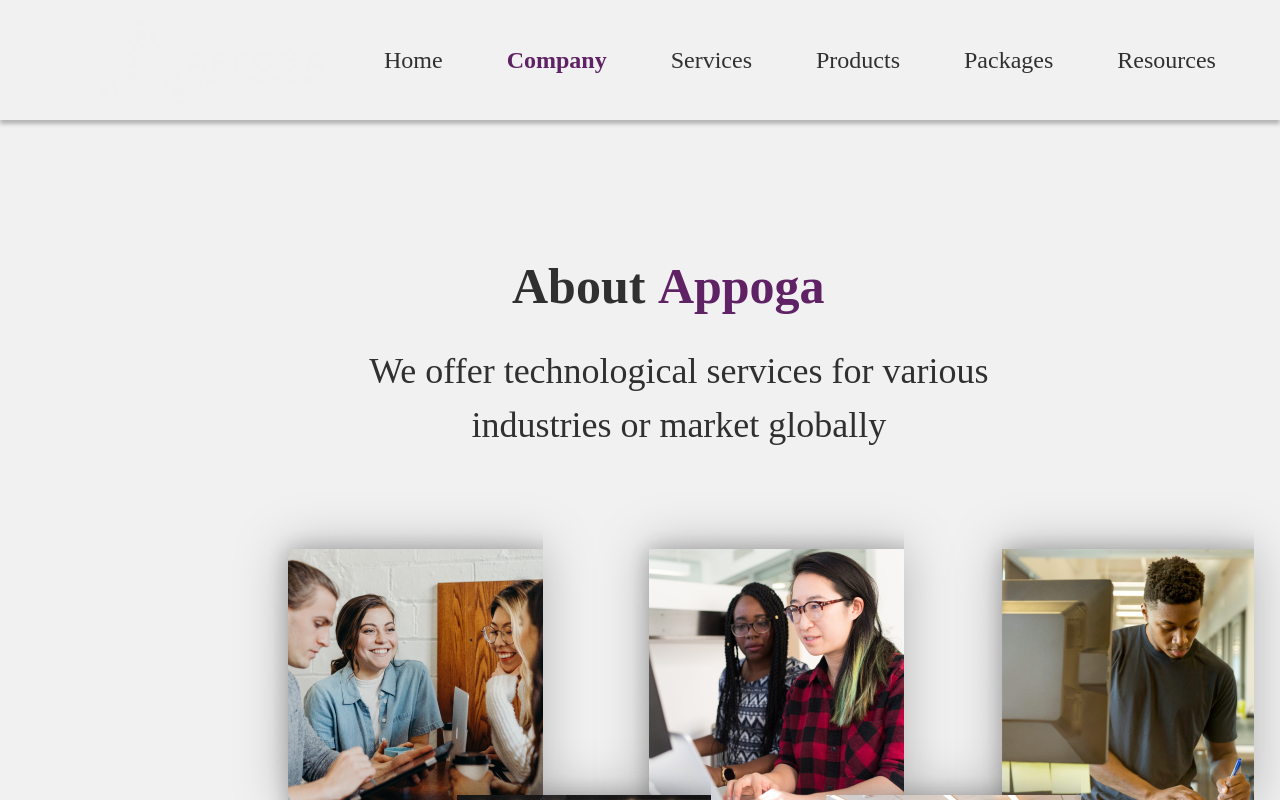
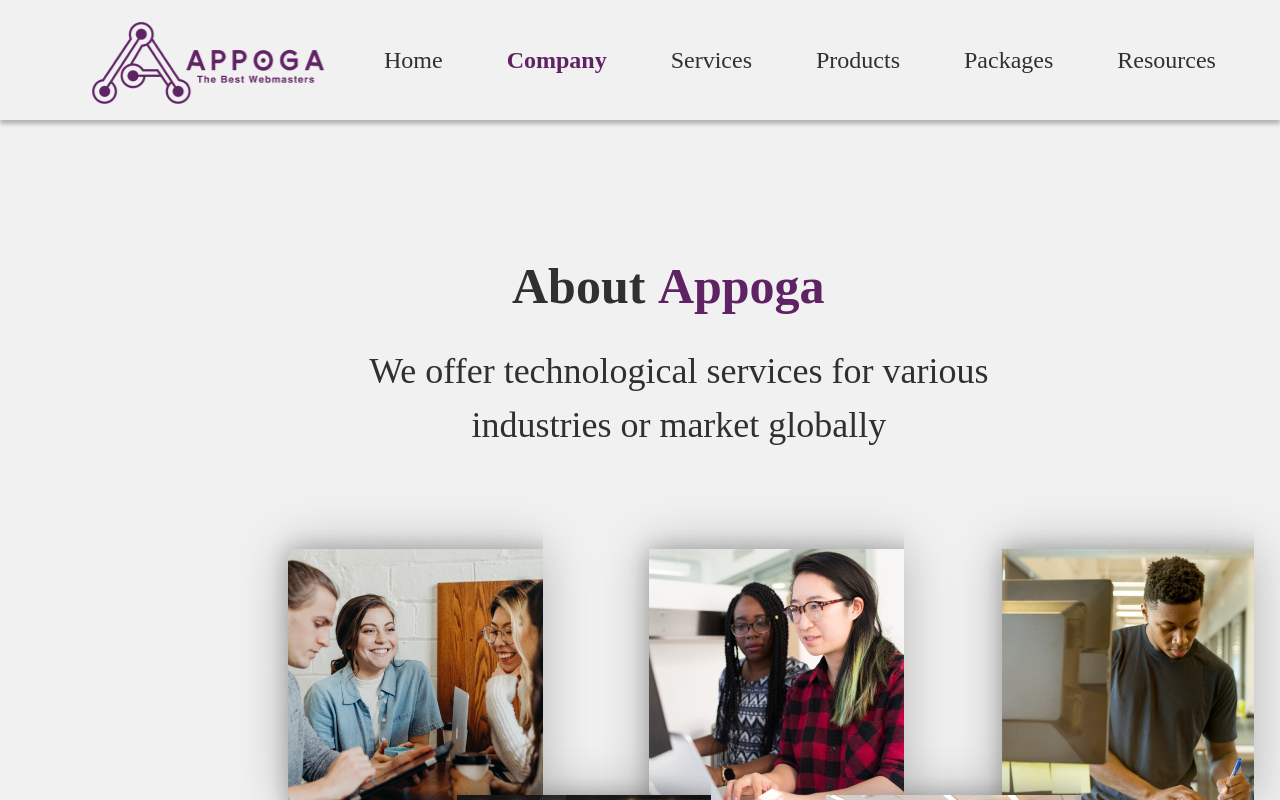
Before and after one commit to RxGoodness/IT-SERVICES-PROJECT-FE-, a React (Create React App) app: page /about in a window 1280 px wide. Shown: the top 800 px of the page. Built offline with nearby package versions, Linux system fonts and the light colour scheme.

Commit message:
Minor Update

```diff
--- a/src/components/About-Page/About.css
+++ b/src/components/About-Page/About.css
@@ -37,7 +37,7 @@
     top: 0.075rem;
     width: 15.73rem;
     height: 5.75rem;
-    background: url('../../assets/images/appoga-logo.png');
+    background: url('../../assets/images/appoga-logo-b.png');
 }
 
 
--- a/src/components/ForgetPassword-Page/ForgetPassword.module.css
+++ b/src/components/ForgetPassword-Page/ForgetPassword.module.css
@@ -32,7 +32,7 @@
     top: 3.73rem;
     width: 15.75rem;
     height: 5.75rem;
-    background: url('../../assets/images/appoga-logo.png');
+    background: url('../../assets/images/appoga-logo-a.png');
   }
 
 
```
Also changed, not shown: src/assets/images/appoga-logo-a.png (renamed from src/assets/images/appoga-logo.png), src/assets/images/appoga-logo-b.png (added).
